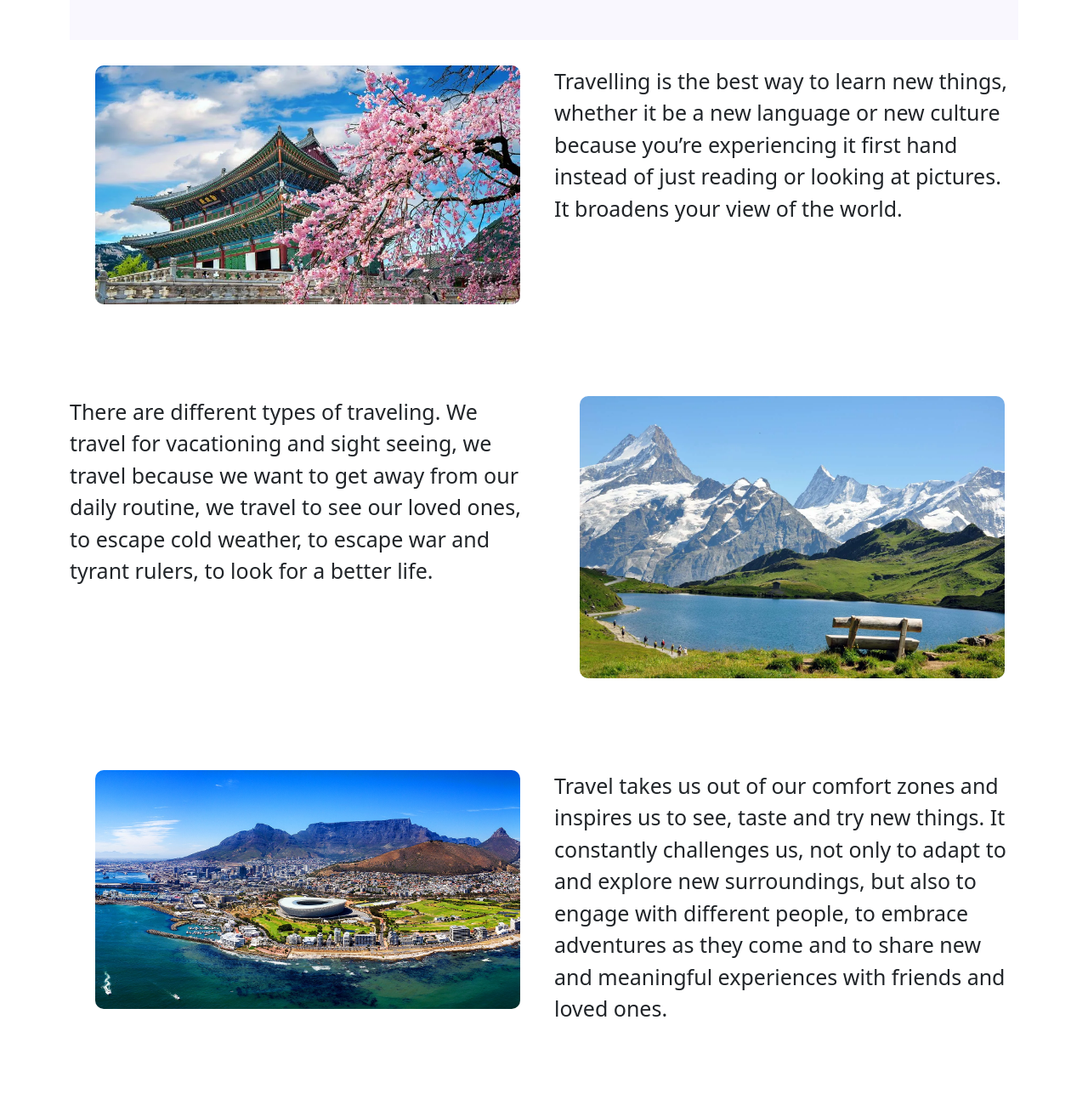
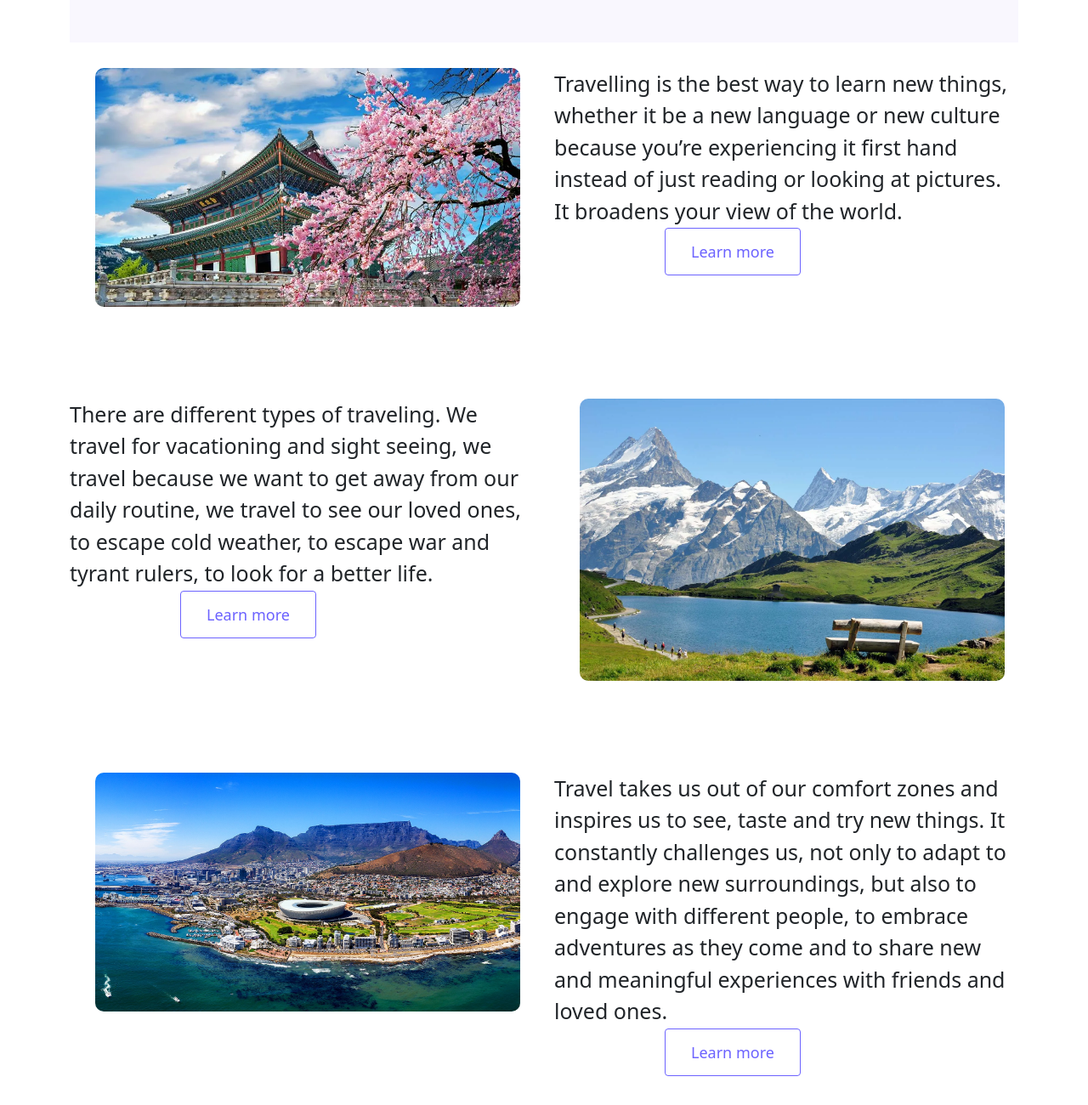
Before and after one commit to Ronel3/portfolio-project, a plain HTML site: page index.html in a window 1280 px wide. Shown: the part 579-1879 px from the top of the page at 85% size. Before the commit the page ends 1849 px from the top, so only its background shows below. Drawn offline with nearby package versions, Linux system fonts and the light colour scheme.

Commit message:
added links to index.html

```diff
--- a/index.html
+++ b/index.html
@@ -73,19 +73,25 @@
 
     <div class="row mb-5">
         <div class="col d-none d-lg-block"><img src="images/cherry blossoms.webp"  class="img-fluid" width="500px"></div>
-        <div class="col"><p>Travelling is the best way to learn new things, whether it be a new language or new culture because you’re experiencing it first hand instead of just reading or looking at pictures. It broadens your view of the world.</p> </div>
+        <div class="col"><p>Travelling is the best way to learn new things, whether it be a new language or new culture because you’re experiencing it first hand instead of just reading or looking at pictures. It broadens your view of the world.</p>
+        <a href="https://www.cram.com/essay/Paragraph-About-Travelling/FKDVGW9U6EEX">Learn more</a>
+        </div>
     </div>
     <div class="row"></div>
 
 
     <div class="row mb-5">
-        <div class="col"><p>There are different types of traveling. We travel for vacationing and sight seeing, we travel because we want to get away from our daily routine, we travel to see our loved ones, to escape cold weather, to escape war and tyrant rulers, to look for a better life.</p></div>
+        <div class="col"><p>There are different types of traveling. We travel for vacationing and sight seeing, we travel because we want to get away from our daily routine, we travel to see our loved ones, to escape cold weather, to escape war and tyrant rulers, to look for a better life.</p>
+        <a href="https://www.cram.com/essay/Paragraph-About-Travelling/FKDVGW9U6EEX">Learn more</a>
+        </div>
         <div class="col d-none d-lg-block""><img src="images/Alps-Switzerland.webp" class="img-fluid" width="500px"></div>
     </div>
 
     <div class="row mb-5">
         <div class="col d-none d-lg-block""><img src="images/south africa.jpg" class="img-fluid" width="500px"></div>
-        <div class="col"><p>Travel takes us out of our comfort zones and inspires us to see, taste and try new things. It constantly challenges us, not only to adapt to and explore new surroundings, but also to engage with different people, to embrace adventures as they come and to share new and meaningful experiences with friends and loved ones.</p></div>
+        <div class="col"><p>Travel takes us out of our comfort zones and inspires us to see, taste and try new things. It constantly challenges us, not only to adapt to and explore new surroundings, but also to engage with different people, to embrace adventures as they come and to share new and meaningful experiences with friends and loved ones.</p>
+        <a href="https://www.andbeyond.com/magazine/10-reasons-to-love-travel/#:~:text=Travel%20takes%20us%20out%20of,with%20friends%20and%20loved%20ones.">Learn more</a>
+        </div>
     </div>
 
 
--- a/styling/styles.css
+++ b/styling/styles.css
@@ -24,3 +24,15 @@ button:hover {
   border-radius: 10px;
   margin: 30px;
 }
+
+a {
+  color: #6c63ff;
+  text-decoration: none;
+  border: 1px solid #6c63ff;
+  border-radius: 4px;
+  padding: 15px 30px;
+  font-size: 18px;
+  line-height: 27px;
+
+  margin-left: 130px;
+}
```
